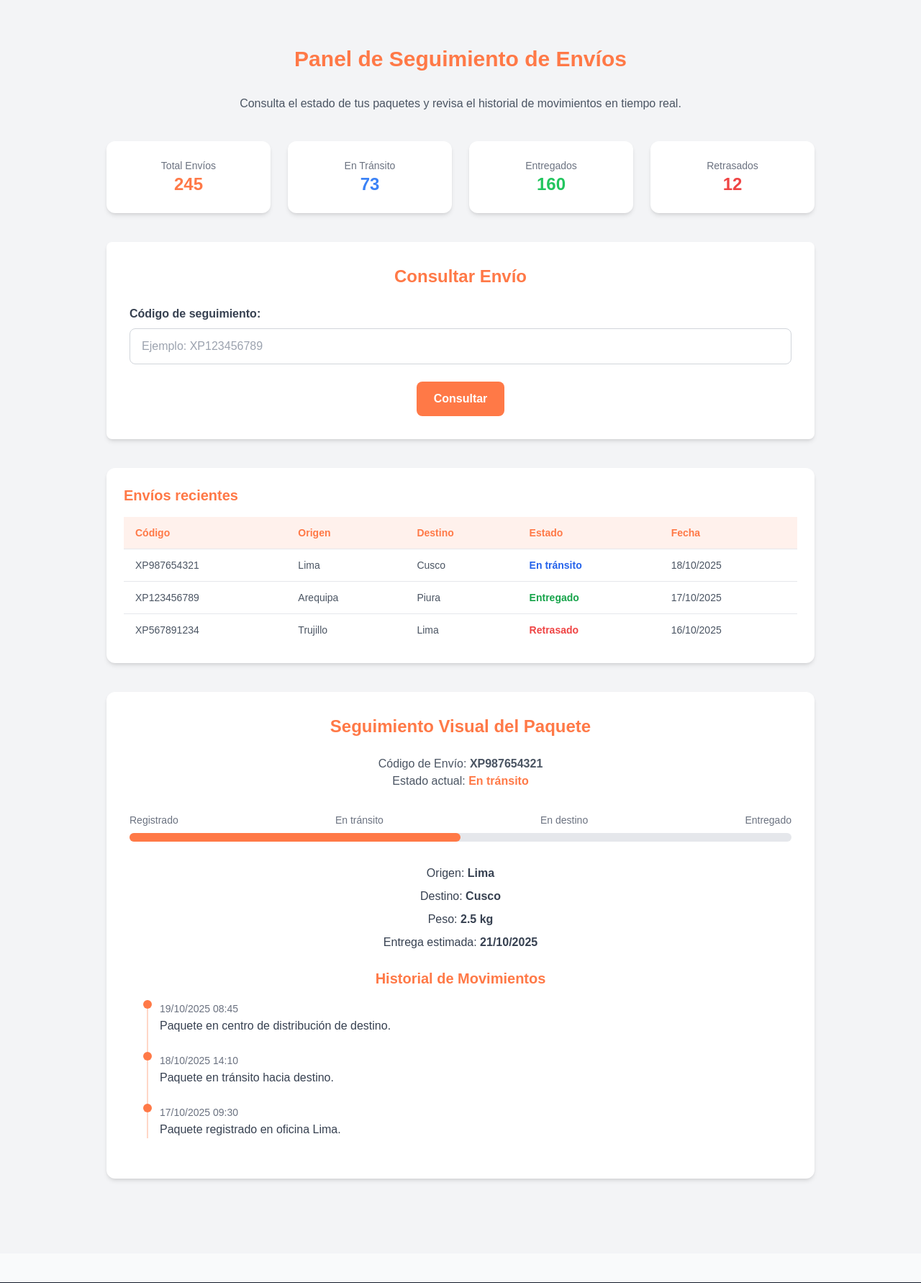
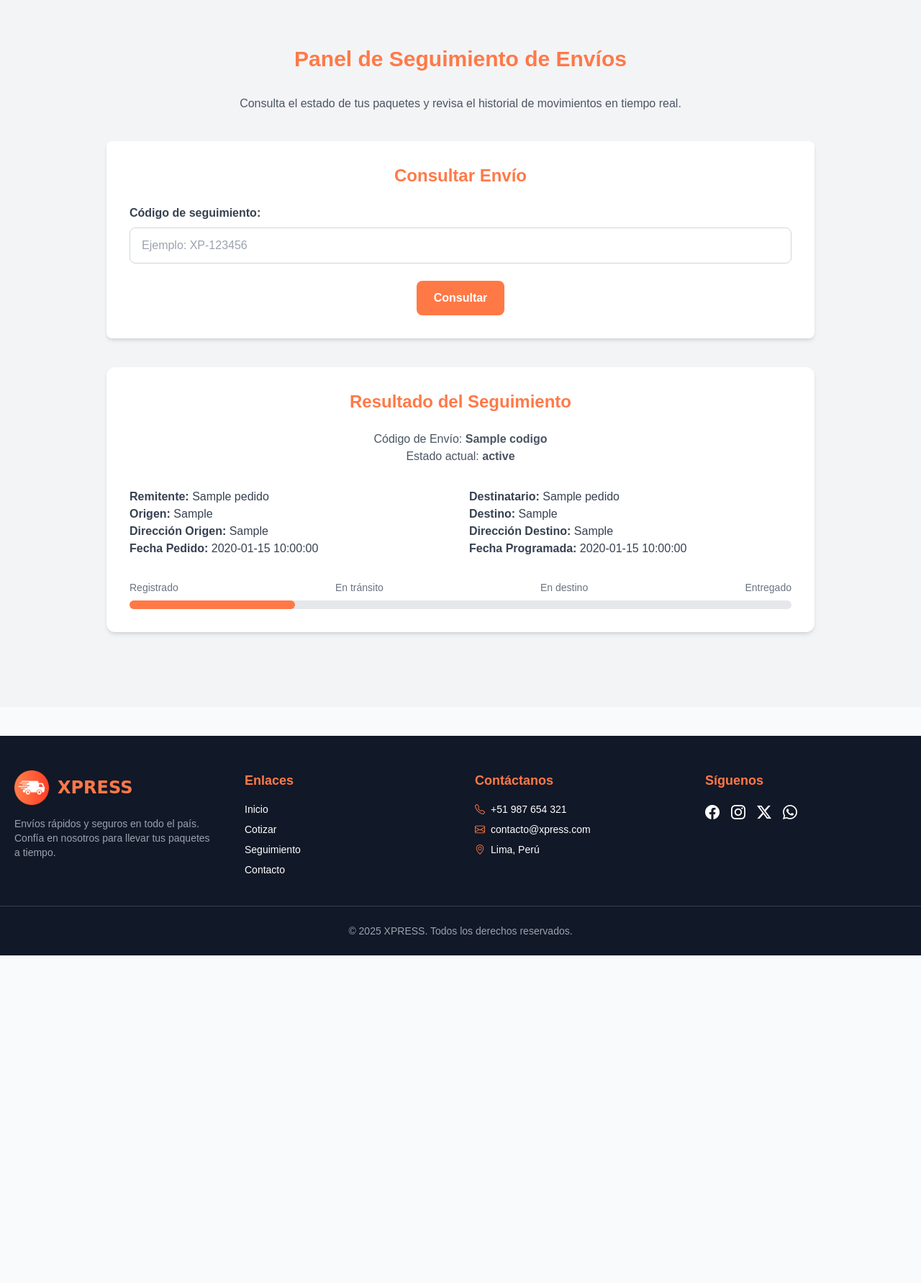
Before and after one commit to Xpress-Herramientas-de-Desarrollo/Paquetes-Xpress1, a CodeIgniter 4 app: the page made by app/Views/seguimiento.php in a window 1280 px wide. Shown: the part 113-1895 px from the top of the page at 72% size. After the commit the page ends 1440 px from the top, so only its background shows below. Run offline with PHP 8.4 and a stand-in for CodeIgniter, Linux system fonts and the light colour scheme; the template is opened without the code that fills it: most values are stand-ins (such as "Sample title", 1, 10 or a date in 2020); data that the repository does not hold is empty; some libraries are stand-ins or nearby versions; some web fonts are replaced.

Commit message:
Funcionalidad de la búsqueda

```diff
--- a/app/Config/Database.php
+++ b/app/Config/Database.php
@@ -28,7 +28,7 @@ class Database extends Config
         'DSN' => '',
         'hostname' => 'localhost',
         'username' => 'root',
-        'password' => '',
+        'password' => '1234',
         'database' => 'bd_xpress',
         'DBDriver' => 'MySQLi',
         'DBPrefix' => '',
--- a/app/Controllers/Login.php
+++ b/app/Controllers/Login.php
@@ -53,7 +53,7 @@ class Login extends BaseController
         $session->set($sessionData);
 
         return match ($usuario['tipo']) {
-            'admin' => redirect()->to('/admin/panel'),
+            'admin' => redirect()->to('/seguimiento'),
             'repartidor' => redirect()->to('/repartidor/panel'),
             'cliente' => redirect()->to('/'),
             default => redirect()->to('/login'),
--- a/app/Controllers/Registro.php
+++ b/app/Controllers/Registro.php
@@ -19,7 +19,7 @@ class Registro extends BaseController
         // Obtener y limpiar datos
         $nombre = trim($request->getPost('nombre'));
         $apellido = trim($request->getPost('apellido'));
-        $dni = trim($request->getPost('dni')); // <-- DNI obligatorio
+        $dni = trim($request->getPost('dni'));
         $correo = trim($request->getPost('correo'));
         $telefono = trim($request->getPost('telefono'));
         $direccion = trim($request->getPost('direccion'));
--- a/app/Views/seguimiento.php
+++ b/app/Views/seguimiento.php
@@ -9,32 +9,21 @@
       Consulta el estado de tus paquetes y revisa el historial de movimientos en tiempo real.
     </p>
 
-    <section class="grid grid-cols-1 md:grid-cols-4 gap-6 mb-10">
-      <div class="bg-white shadow-md rounded-xl p-6 text-center">
-        <p class="text-gray-500 text-sm">Total Envíos</p>
-        <h2 class="text-2xl font-bold text-[#ff7947]">245</h2>
+    <!-- Mensaje de error -->
+    <?php if (session()->getFlashdata('error')): ?>
+      <div class="bg-red-100 border border-red-400 text-red-700 px-4 py-3 rounded relative mb-6 text-center" role="alert">
+        <?= session()->getFlashdata('error') ?>
       </div>
-      <div class="bg-white shadow-md rounded-xl p-6 text-center">
-        <p class="text-gray-500 text-sm">En Tránsito</p>
-        <h2 class="text-2xl font-bold text-blue-500">73</h2>
-      </div>
-      <div class="bg-white shadow-md rounded-xl p-6 text-center">
-        <p class="text-gray-500 text-sm">Entregados</p>
-        <h2 class="text-2xl font-bold text-green-500">160</h2>
-      </div>
-      <div class="bg-white shadow-md rounded-xl p-6 text-center">
-        <p class="text-gray-500 text-sm">Retrasados</p>
-        <h2 class="text-2xl font-bold text-red-500">12</h2>
-      </div>
-    </section>
+    <?php endif; ?>
 
+    <!-- Formulario de búsqueda -->
     <form action="<?= base_url('seguimiento/consultar') ?>" method="POST" class="bg-white p-8 rounded-lg shadow-md mb-10">
       <h2 class="text-2xl font-semibold text-center text-[#ff7947] mb-6">Consultar Envío</h2>
       <div class="mb-6">
         <label for="codigo" class="block mb-2 font-semibold text-gray-700">Código de seguimiento:</label>
         <input type="text" id="codigo" name="codigo" required
           class="w-full border border-gray-300 rounded-lg px-4 py-3 focus:outline-none focus:ring-2 focus:ring-[#ff7947]"
-          placeholder="Ejemplo: XP123456789">
+          placeholder="Ejemplo: XP-123456">
       </div>
       <div class="text-center">
         <button type="submit"
@@ -44,55 +33,40 @@
       </div>
     </form>
 
-    <section class="bg-white p-6 rounded-xl shadow-md mb-10">
-      <h2 class="text-xl font-semibold text-[#ff7947] mb-4">Envíos recientes</h2>
-      <div class="overflow-x-auto">
-        <table class="min-w-full text-sm text-left text-gray-600">
-          <thead class="bg-[#ff7947]/10 text-[#ff7947] font-semibold">
-            <tr>
-              <th class="py-3 px-4">Código</th>
-              <th class="py-3 px-4">Origen</th>
-              <th class="py-3 px-4">Destino</th>
-              <th class="py-3 px-4">Estado</th>
-              <th class="py-3 px-4">Fecha</th>
-            </tr>
-          </thead>
-          <tbody>
-            <tr class="border-t hover:bg-gray-50">
-              <td class="py-3 px-4">XP987654321</td>
-              <td class="py-3 px-4">Lima</td>
-              <td class="py-3 px-4">Cusco</td>
-              <td class="py-3 px-4 text-blue-600 font-semibold">En tránsito</td>
-              <td class="py-3 px-4">18/10/2025</td>
-            </tr>
-            <tr class="border-t hover:bg-gray-50">
-              <td class="py-3 px-4">XP123456789</td>
-              <td class="py-3 px-4">Arequipa</td>
-              <td class="py-3 px-4">Piura</td>
-              <td class="py-3 px-4 text-green-600 font-semibold">Entregado</td>
-              <td class="py-3 px-4">17/10/2025</td>
-            </tr>
-            <tr class="border-t hover:bg-gray-50">
-              <td class="py-3 px-4">XP567891234</td>
-              <td class="py-3 px-4">Trujillo</td>
-              <td class="py-3 px-4">Lima</td>
-              <td class="py-3 px-4 text-red-500 font-semibold">Retrasado</td>
-              <td class="py-3 px-4">16/10/2025</td>
-            </tr>
-          </tbody>
-        </table>
-      </div>
-    </section>
-
+    <!-- Resultado de búsqueda -->
+    <?php if (isset($pedido)): ?>
       <section class="bg-white p-8 rounded-xl shadow-md mb-10">
-      <h2 class="text-2xl font-semibold text-center text-[#ff7947] mb-6">Seguimiento Visual del Paquete</h2>
+        <h2 class="text-2xl font-semibold text-center text-[#ff7947] mb-6">Resultado del Seguimiento</h2>
 
         <div class="text-center mb-8">
-        <p class="text-gray-600">Código de Envío: <strong>XP987654321</strong></p>
-        <p class="text-gray-600">Estado actual: <strong class="text-[#ff7947]">En tránsito</strong></p>
+          <p class="text-gray-600">Código de Envío: <strong><?= esc($codigo) ?></strong></p>
+          <p class="text-gray-600">Estado actual:
+            <strong class="<?php
+              if ($pedido['estado'] == 'Entregado') echo 'text-green-600';
+              elseif ($pedido['estado'] == 'En camino') echo 'text-blue-600';
+              else echo 'text-gray-600';
+            ?>">
+              <?= esc($pedido['estado']) ?>
+            </strong>
+          </p>
         </div>
 
-      <div class="mb-8">
+        <div class="grid grid-cols-1 md:grid-cols-2 gap-6 text-gray-700 mb-6">
+          <div>
+            <p><strong>Remitente:</strong> <?= esc($pedido['nombre_remitente']) ?></p>
+            <p><strong>Origen:</strong> <?= esc($pedido['ciudad_origen']) ?></p>
+            <p><strong>Dirección Origen:</strong> <?= esc($pedido['direccion_origen']) ?></p>
+            <p><strong>Fecha Pedido:</strong> <?= esc($pedido['fecha_pedido']) ?></p>
+          </div>
+          <div>
+            <p><strong>Destinatario:</strong> <?= esc($pedido['nombre_destinatario']) ?></p>
+            <p><strong>Destino:</strong> <?= esc($pedido['ciudad_destino']) ?></p>
+            <p><strong>Dirección Destino:</strong> <?= esc($pedido['direccion_destino']) ?></p>
+            <p><strong>Fecha Programada:</strong> <?= esc($pedido['fecha_programada']) ?></p>
+          </div>
+        </div>
+
+        <div class="mt-8">
           <div class="flex justify-between text-sm text-gray-500 mb-2 font-medium">
             <span>Registrado</span>
             <span>En tránsito</span>
@@ -100,36 +74,18 @@
             <span>Entregado</span>
           </div>
           <div class="relative w-full bg-gray-200 rounded-full h-3">
-          <div class="absolute top-0 left-0 bg-[#ff7947] h-3 rounded-full transition-all duration-700" style="width: 50%;"></div>
+            <?php
+              $porcentaje = 25; // progreso base
+              if ($pedido['estado'] == 'En camino') $porcentaje = 50;
+              elseif ($pedido['estado'] == 'En destino') $porcentaje = 75;
+              elseif ($pedido['estado'] == 'Entregado') $porcentaje = 100;
+            ?>
+            <div class="absolute top-0 left-0 bg-[#ff7947] h-3 rounded-full transition-all duration-700"
+              style="width: <?= $porcentaje ?>%;"></div>
           </div>
         </div>
-
-      <div class="text-gray-700 text-center space-y-2 mb-6">
-        <p>Origen: <strong>Lima</strong></p>
-        <p>Destino: <strong>Cusco</strong></p>
-        <p>Peso: <strong>2.5 kg</strong></p>
-        <p>Entrega estimada: <strong>21/10/2025</strong></p>
-      </div>
-
-      <h3 class="text-xl font-semibold text-[#ff7947] mb-4 text-center">Historial de Movimientos</h3>
-      <ul class="relative border-l-2 border-[#ff7947]/30 ml-6">
-        <li class="mb-6 ml-4">
-          <div class="absolute w-3 h-3 bg-[#ff7947] rounded-full -left-[7px]"></div>
-          <time class="text-sm text-gray-500">19/10/2025 08:45</time>
-          <p class="font-medium text-gray-700">Paquete en centro de distribución de destino.</p>
-        </li>
-        <li class="mb-6 ml-4">
-          <div class="absolute w-3 h-3 bg-[#ff7947] rounded-full -left-[7px]"></div>
-          <time class="text-sm text-gray-500">18/10/2025 14:10</time>
-          <p class="font-medium text-gray-700">Paquete en tránsito hacia destino.</p>
-        </li>
-        <li class="mb-6 ml-4">
-          <div class="absolute w-3 h-3 bg-[#ff7947] rounded-full -left-[7px]"></div>
-          <time class="text-sm text-gray-500">17/10/2025 09:30</time>
-          <p class="font-medium text-gray-700">Paquete registrado en oficina Lima.</p>
-        </li>
-      </ul>
       </section>
+    <?php endif; ?>
 
   </div>
 </main>
```
Also changed, not shown: app/Config/Events.php (+21 -4 lines), app/Controllers/Seguimiento.php (+9 -4 lines), app/Models/SeguimientoModel.php (added, +21 -0 lines). Lines whose indentation alone changed are shown as unchanged.
